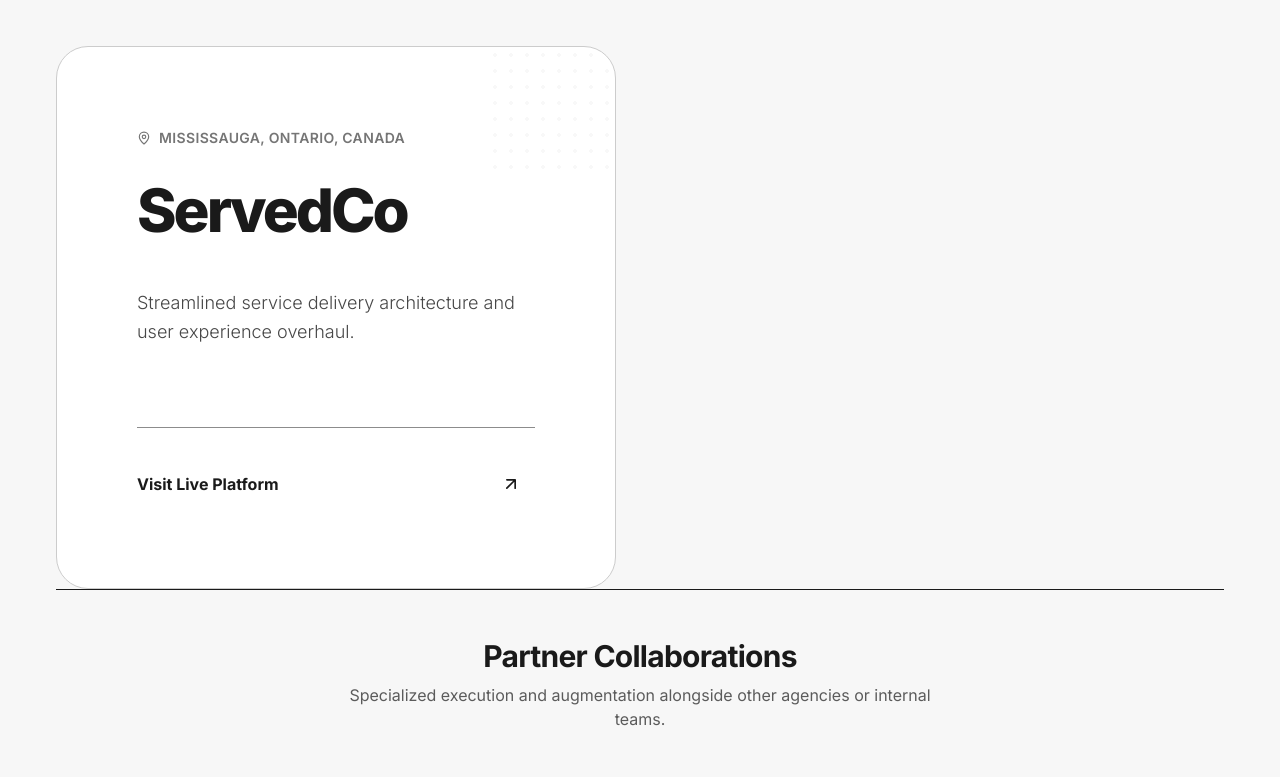
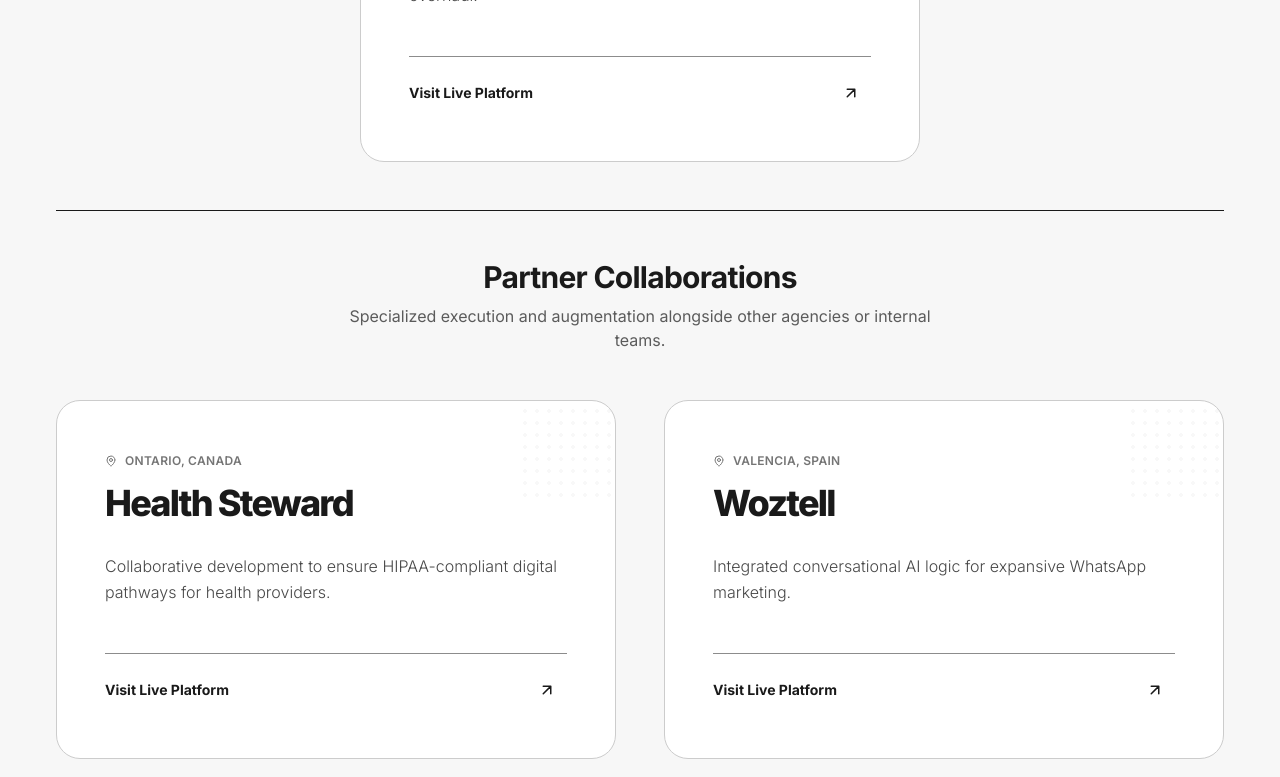
Before and after one commit to ethercraftguild/company-website, a Next.js app: page /work in a window 1280 px wide. Shown: the part 1260-2037 px from the top of the page. Built offline with nearby package versions, Linux system fonts and the light colour scheme.

Commit message:
refactor: Update project and service grid layouts and refine ProjectCard styling for improved responsiveness.

```diff
--- a/src/app/work/page.tsx
+++ b/src/app/work/page.tsx
@@ -22,9 +22,12 @@
                     <h2 className="text-3xl font-bold mb-sm">Direct Clients</h2>
                     <p className="opacity-70 max-w-[600px] mx-auto">End-to-end digital architecture and brand growth for our core portfolio.</p>
                 </div>
-                <div className="grid grid-cols-1 md:grid-cols-2 gap-xl mb-3xl">
+                <div className="grid grid-cols-1 md:grid-cols-4 gap-xl mb-3xl">
                     {projectData.filter(p => p.type === 'client').map((project) => (
-                        <div key={project.id}>
+                        <div
+                            key={project.id}
+                            className="md:col-span-2 md:last:col-start-2"
+                        >
                             <ProjectCard
                                 title={project.title}
                                 description={project.description}
@@ -35,13 +38,16 @@
                     ))}
                 </div>
 
-                <div className="mb-xl text-center border-t border-border pt-xl">
+                <div className="mb-xl text-center border-t border-border mt-xl pt-xl">
                     <h2 className="text-3xl font-bold mb-sm">Partner Collaborations</h2>
                     <p className="opacity-70 max-w-[600px] mx-auto">Specialized execution and augmentation alongside other agencies or internal teams.</p>
                 </div>
-                <div className="grid grid-cols-1 md:grid-cols-2 gap-xl">
+                <div className="grid grid-cols-1 md:grid-cols-4 gap-xl">
                     {projectData.filter(p => p.type === 'partner').map((project) => (
-                        <div key={project.id}>
+                        <div
+                            key={project.id}
+                            className="md:col-span-2 md:last:col-start-2"
+                        >
                             <ProjectCard
                                 title={project.title}
                                 description={project.description}
--- a/src/components/ProjectCard.tsx
+++ b/src/components/ProjectCard.tsx
@@ -12,20 +12,15 @@
 
 export default function ProjectCard({ title, description, link, location }: ProjectCardProps) {
     return (
-        <div className="group relative flex flex-col bg-card border border-card-border rounded-[2rem] overflow-hidden transition-all duration-500 hover:-translate-y-2 hover:shadow-2xl hover:border-primary/40 h-full p-xl md:p-2xl min-h-[400px]">
-
-            {/* Dynamic background glow on hover */}
+        <div className="group relative flex flex-col bg-card border border-card-border rounded-[1.5rem] overflow-hidden transition-all duration-500 hover:-translate-y-1.5 hover:shadow-xl hover:border-primary/40 h-full p-lg md:p-xl min-h-[320px]">
             <div className="absolute inset-0 bg-gradient-to-br from-primary/5 via-transparent to-transparent opacity-0 group-hover:opacity-100 transition-opacity duration-500 pointer-events-none" />
 
-            {/* Decorative dot grid background */}
-            <div className="absolute -right-8 -top-8 w-40 h-40 bg-[radial-gradient(circle,currentColor_2px,transparent_2px)] bg-[length:16px_16px] opacity-[0.03] group-hover:scale-110 transition-transform duration-700 pointer-events-none" />
+            <div className="absolute -right-8 -top-8 w-32 h-32 bg-[radial-gradient(circle,currentColor_2px,transparent_2px)] bg-[length:12px_12px] opacity-[0.03] group-hover:scale-110 transition-transform duration-700 pointer-events-none" />
 
-            {/* Primary content area focused entirely on deep typography */}
             <div className="relative z-10 flex-grow flex flex-col justify-center">
-
                 <div className="mb-auto">
-                    <p className="inline-flex items-center gap-2 mb-md text-sm font-semibold tracking-wide uppercase opacity-60">
-                        <svg xmlns="http://www.w3.org/2000/svg" width="14" height="14" viewBox="0 0 24 24" fill="none" stroke="currentColor" strokeWidth="2" strokeLinecap="round" strokeLinejoin="round"><path d="M20 10c0 4.993-5.539 10.193-7.399 11.799a1 1 0 0 1-1.202 0C9.539 20.193 4 14.993 4 10a8 8 0 0 1 16 0" /><circle cx="12" cy="10" r="3" /></svg>
+                    <p className="inline-flex items-center gap-2 mb-sm text-xs font-semibold tracking-wide uppercase opacity-60">
+                        <svg xmlns="http://www.w3.org/2000/svg" width="12" height="12" viewBox="0 0 24 24" fill="none" stroke="currentColor" strokeWidth="2" strokeLinecap="round" strokeLinejoin="round"><path d="M20 10c0 4.993-5.539 10.193-7.399 11.799a1 1 0 0 1-1.202 0C9.539 20.193 4 14.993 4 10a8 8 0 0 1 16 0" /><circle cx="12" cy="10" r="3" /></svg>
                         {location.city}, {location.country}
                     </p>
                 </div>
@@ -34,25 +29,24 @@
                     href={link}
                     target="_blank"
                     rel="noopener noreferrer"
-                    className="inline-block mt-md mb-lg"
+                    className="inline-block mt-sm mb-md"
                 >
-                    <h3 className="text-4xl sm:text-5xl md:text-6xl font-extrabold tracking-tighter text-foreground group-hover:text-primary transition-colors duration-300 break-words leading-none">
+                    <h3 className="text-2xl sm:text-3xl md:text-4xl font-extrabold tracking-tighter text-foreground group-hover:text-primary transition-colors duration-300 break-words leading-none">
                         {title}
                     </h3>
                 </a>
 
-                <p className="text-lg opacity-80 leading-relaxed font-light mb-2xl">
+                <p className="text-base opacity-80 leading-relaxed font-light mb-xl">
                     {description}
                 </p>
-
             </div>
 
-            <div className="relative z-10 mt-auto pt-lg border-t border-border/50 flex justify-between items-center group-hover:border-primary/20 transition-colors duration-300">
+            <div className="relative z-10 mt-auto pt-md border-t border-border/50 flex justify-between items-center group-hover:border-primary/20 transition-colors duration-300">
                 <a
                     href={link}
                     target="_blank"
                     rel="noopener noreferrer"
-                    className="inline-flex items-center gap-sm font-bold text-[1rem] text-primary hover:text-foreground transition-colors"
+                    className="inline-flex items-center gap-xs font-bold text-sm text-primary hover:text-foreground transition-colors"
                 >
                     Visit Live Platform
                 </a>
@@ -60,13 +54,12 @@
                     href={link}
                     target="_blank"
                     rel="noopener noreferrer"
-                    className="w-12 h-12 rounded-full bg-primary/10 text-primary flex items-center justify-center group-hover:bg-primary group-hover:text-primary-foreground transition-all duration-300 transform group-hover:rotate-45"
+                    className="w-10 h-10 rounded-full bg-primary/10 text-primary flex items-center justify-center group-hover:bg-primary group-hover:text-primary-foreground transition-all duration-300 transform group-hover:rotate-45"
                     aria-label="Visit Website"
                 >
-                    <svg xmlns="http://www.w3.org/2000/svg" width="20" height="20" viewBox="0 0 24 24" fill="none" stroke="currentColor" strokeWidth="2" strokeLinecap="round" strokeLinejoin="round"><path d="M7 17l9.2-9.2M17 17V7H7" /></svg>
+                    <svg xmlns="http://www.w3.org/2000/svg" width="18" height="18" viewBox="0 0 24 24" fill="none" stroke="currentColor" strokeWidth="2" strokeLinecap="round" strokeLinejoin="round"><path d="M7 17l9.2-9.2M17 17V7H7" /></svg>
                 </a>
             </div>
-
         </div>
     );
 }
--- a/src/components/ServiceGrid.tsx
+++ b/src/components/ServiceGrid.tsx
@@ -35,21 +35,33 @@
                     </div>
                 </div>
 
-                <div className="grid grid-cols-1 sm:grid-cols-2 lg:grid-cols-4 gap-md md:gap-lg">
+                <div className="grid grid-cols-1 sm:grid-cols-4 lg:grid-cols-4 gap-md md:gap-lg">
                     {items.map((item, idx) => (
                         <div
                             key={idx}
-                            className="group relative bg-card border border-card-border p-xl rounded-2xl transition-all duration-300 ease-out hover:-translate-y-2 hover:shadow-xl hover:border-primary/30 flex flex-col h-full overflow-hidden"
+                            className={`
+                group relative bg-card border border-card-border p-xl rounded-2xl
+                transition-all duration-300 ease-out hover:-translate-y-2
+                hover:shadow-xl hover:border-primary/30 flex flex-col h-full overflow-hidden
+                col-span-1 sm:col-span-2 lg:col-span-1
+                ${items.length % 2 !== 0 ? 'sm:last:col-start-2 lg:last:col-start-auto' : ''}
+            `}
                         >
-                            {/* Subtle accent glow on hover */}
                             <div className="absolute top-0 left-0 w-full h-1 bg-gradient-to-r from-primary/0 via-primary/50 to-primary/0 opacity-0 group-hover:opacity-100 transition-opacity duration-500" />
 
-                            <h3 className="text-xl font-bold mb-md text-foreground group-hover:text-primary transition-colors duration-300">{item.title}</h3>
-                            <p className="opacity-70 leading-relaxed text-[0.9375rem] flex-grow">{item.description}</p>
+                            <h3 className="text-xl font-bold mb-md text-foreground group-hover:text-primary transition-colors duration-300">
+                                {item.title}
+                            </h3>
 
-                            {/* Decorative arrow that appears on hover */}
+                            <p className="opacity-70 leading-relaxed text-[0.9375rem] flex-grow">
+                                {item.description}
+                            </p>
+
                             <div className="mt-lg pt-md border-t border-border/30 opacity-0 group-hover:opacity-100 flex items-center justify-end text-primary transform translate-x-4 group-hover:translate-x-0 transition-all duration-300">
-                                <svg xmlns="http://www.w3.org/2000/svg" width="20" height="20" viewBox="0 0 24 24" fill="none" stroke="currentColor" strokeWidth="2" strokeLinecap="round" strokeLinejoin="round"><path d="M5 12h14" /><path d="m12 5 7 7-7 7" /></svg>
+                                <svg xmlns="http://www.w3.org/2000/svg" width="20" height="20" viewBox="0 0 24 24" fill="none" stroke="currentColor" strokeWidth="2" strokeLinecap="round" strokeLinejoin="round">
+                                    <path d="M5 12h14" />
+                                    <path d="m12 5 7 7-7 7" />
+                                </svg>
                             </div>
                         </div>
                     ))}
```
